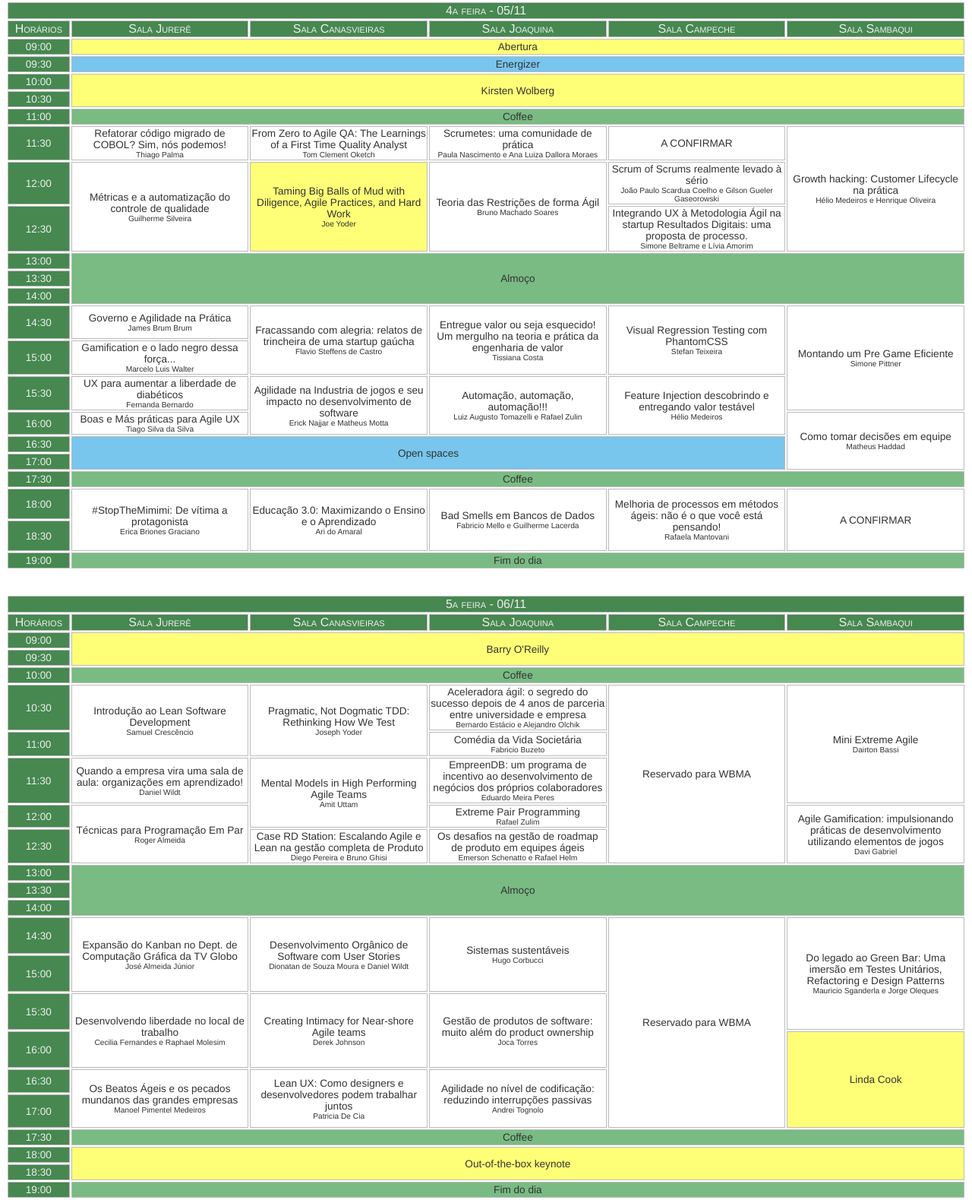
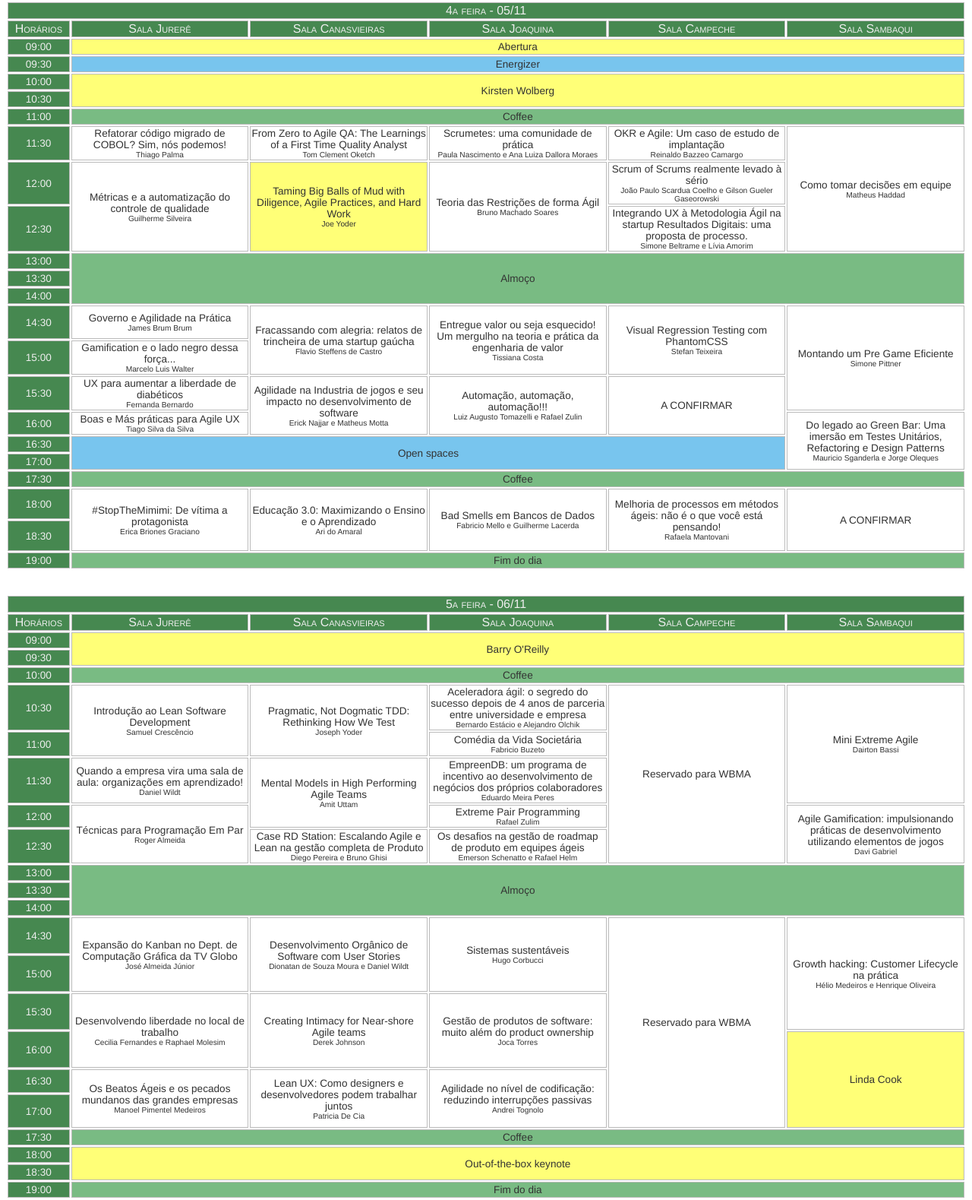
Before and after one commit to ceci/ceci.github.io, a plain HTML site: page gradeAB/index.html in a window 1280 px wide. Shown: the part 7-1586 px from the top of the page at 76% size. Drawn offline with Linux system fonts and the light colour scheme.

Commit message:
[AgileBR] Acomodando sessões do Hélio na 5a ou manhã de 6a

```diff
--- a/gradeAB/index.html
+++ b/gradeAB/index.html
@@ -104,8 +104,8 @@
 				<td class="s8" dir="ltr">Refatorar código migrado de COBOL? Sim, nós podemos!<span class='author'>Thiago Palma</span></td>
 				<td class="s9" dir="ltr">From Zero to Agile QA: The Learnings of a First Time Quality Analyst<span class='author'>Tom Clement Oketch</span></td>
 				<td class="s10" dir="ltr">Scrumetes: uma comunidade de prática<span class='author'>Paula Nascimento e Ana Luiza Dallora Moraes</span></td>
-				<td class="s11" dir="ltr">A CONFIRMAR</td>
-				<td class="s12" dir="ltr" rowspan="3">Growth hacking: Customer Lifecycle na prática<span class='author'>Hélio Medeiros e Henrique Oliveira</span></td>
+				<td class="s11" dir="ltr">OKR e Agile: Um caso de estudo de implantação<span class='author'>Reinaldo Bazzeo Camargo</span></td>
+				<td class="s12" dir="ltr" rowspan="3">Como tomar decisões em equipe<span class='author'>Matheus Haddad</span></td>
 			</tr>
 			<tr style="height: 48px;">
 				<th id="0R8" style="height: 48px;" class="row-headers-background row-header-shim"><div class="row-header-wrapper" style="line-height: 48px;">9</div></th>
@@ -153,13 +153,13 @@
 				<td class="s8" dir="ltr">UX para aumentar a liberdade de diabéticos<span class='author'>Fernanda Bernardo</span></td>
 				<td class="s9" dir="ltr" rowspan="2">Agilidade na Industria de jogos e seu impacto no desenvolvimento de software<span class='author'>Erick Najjar e Matheus Motta</span></td>
 				<td class="s13" dir="ltr" rowspan="2">Automação, automação, automação!!!<span class='author'>Luiz Augusto Tomazelli e Rafael Zulin</span></td>
-				<td class="s9" dir="ltr" rowspan="2">Feature Injection descobrindo e entregando valor testável<span class='author'>Hélio Medeiros</span></td>
+				<td class="s9" dir="ltr" rowspan="2">A CONFIRMAR</td>
 			</tr>
 			<tr style="height: 21px;">
 				<th id="0R16" style="height: 21px;" class="row-headers-background row-header-shim"><div class="row-header-wrapper" style="line-height: 21px;">17</div></th>
 				<td class="headers" dir="ltr">16:00</td>
 				<td class="s15" dir="ltr">Boas e Más práticas para Agile UX<span class='author'>Tiago Silva da Silva</span></td>
-				<td class="s16" dir="ltr" rowspan="3">Como tomar decisões em equipe<span class='author'>Matheus Haddad</span></td>
+				<td class="s16" dir="ltr" rowspan="3">Do legado ao Green Bar: Uma imersão em Testes Unitários, Refactoring e Design Patterns<span class='author'>Mauricio Sganderla e Jorge Oleques</span></td>
 			</tr>
 			<tr style="height: 21px;">
 				<th id="0R17" style="height: 21px;" class="row-headers-background row-header-shim"><div class="row-header-wrapper" style="line-height: 21px;">18</div></th>
@@ -278,7 +278,7 @@
 				<td class="s8" dir="ltr" rowspan="2">Desenvolvimento Orgânico de Software com User Stories<span class='author'>Dionatan de Souza Moura e Daniel Wildt</span></td>
 				<td class="s9" dir="ltr" rowspan="2">Sistemas sustentáveis<span class='author'>Hugo Corbucci</span></td>
 				<td class="s22" dir="ltr" rowspan="6">Reservado para WBMA</td>
-				<td class="s13" dir="ltr" rowspan="3">Do legado ao Green Bar: Uma imersão em Testes Unitários, Refactoring e Design Patterns<span class='author'>Mauricio Sganderla e Jorge Oleques</span></td>
+				<td class="s13" dir="ltr" rowspan="3">Growth hacking: Customer Lifecycle na prática<span class='author'>Hélio Medeiros e Henrique Oliveira</span></td>
 			</tr>
 			<tr style="height: 48px;">
 				<th id="0R37" style="height: 48px;" class="row-headers-background row-header-shim"><div class="row-header-wrapper" style="line-height: 48px;">38</div></th>
@@ -363,13 +363,12 @@
 				<td class="s11" dir="ltr" rowspan="2">TBD<span class='author'>Alexandre Magno</span></td>
 				<td class="s13" dir="ltr" rowspan="2">Métricas Lean que Fazem a Diferença<span class='author'>Tereza Maciel</span></td>
 				<td class="s9" dir="ltr" rowspan="2">O impacto do DevOps na qualidade de software<span class='author'>Wellington Monteiro</span></td>
-				<td class="s15" dir="ltr">Análise de Requisitos e Gestão de Projeto: As disciplinas renegadas no desenvolvimento ágil.<span class='author'>Giuliano Sposito</span></td>
+				<td class="s15" dir="ltr" rowspan="2">Feature Injection descobrindo e entregando valor testável<span class='author'>Hélio Medeiros</span></td>
 				<td class="s16" dir="ltr" rowspan="3">Criando a sua própria retrospectiva<span class='author'>Charlles Pinon e Luciana Silva</span></td>
 			</tr>
 			<tr style="height: 33px;">
 				<th id="0R52" style="height: 33px;" class="row-headers-background row-header-shim"><div class="row-header-wrapper" style="line-height: 33px;">53</div></th>
 				<td class="headers" dir="ltr">11:00</td>
-				<td class="s8" dir="ltr">OKR e Agile: Um caso de estudo de implantação<span class='author'>Reinaldo Bazzeo Camargo</span></td>
 			</tr>
 			<tr style="height: 21px;">
 				<th id="0R53" style="height: 21px;" class="row-headers-background row-header-shim"><div class="row-header-wrapper" style="line-height: 21px;">54</div></th>
@@ -431,7 +430,7 @@
 				<td class="headers" dir="ltr">16:00</td>
 				<td class="s9" dir="ltr" rowspan="2">Por que ainda penso como agilista?<span class='author'>Luiz Claudio Parzianello</span></td>
 				<td class="s15" dir="ltr" rowspan="2">No Pain, No Change. Gestão Visual Facilitando a Melhoria Contínua<span class='author'>Ester Lima</span></td>
-				<td class="s11" dir="ltr">A CONFIRMAR</td>
+				<td class="s11" dir="ltr">Análise de Requisitos e Gestão de Projeto: As disciplinas renegadas no desenvolvimento ágil.<span class='author'>Giuliano Sposito</span></td>
 			</tr>
 			<tr style="height: 21px;">
 				<th id="0R63" style="height: 21px;" class="row-headers-background row-header-shim"><div class="row-header-wrapper" style="line-height: 21px;">64</div></th>
```
